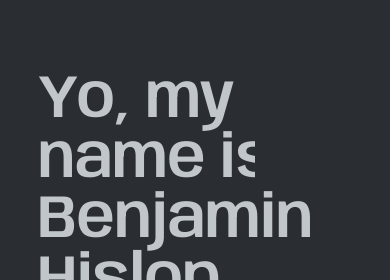
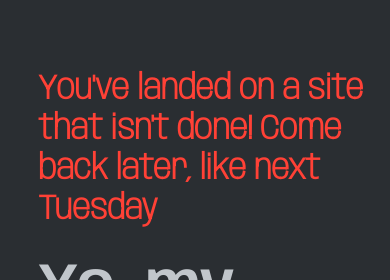
Before and after one commit to Bphissles/portfolio-site, a Vue app: page / in a window 390 px wide. Shown: the part 137-417 px from the top of the page. Built offline with nearby package versions, Linux system fonts and the light colour scheme.

Commit message:
added coming soon message

```diff
--- a/src/App.vue
+++ b/src/App.vue
@@ -7,8 +7,14 @@ import Navigation from "./components/Navigation.vue";
   <header>
     <Navigation />
   </header>
-
+  <h2 class="heading-02 red temp">You've landed on a site that isn't done! Come back later, like next Tuesday</h2>
   <RouterView />
 </template>
 
-<style></style>
+<style>
+  @media (max-width: 639px) {
+    .temp {
+      margin-left: 30px;
+    }
+  }
+</style>
--- a/src/assets/scss/_defaults.scss
+++ b/src/assets/scss/_defaults.scss
@@ -14,7 +14,7 @@ body {
   }
 
   input, textarea {
-    width: -webkit-fill-available;
+    width: 100%;
     padding: 8px;
     margin-top: 8px;
     background-color: $neutral-300;
--- a/src/assets/scss/_typography.scss
+++ b/src/assets/scss/_typography.scss
@@ -135,9 +135,11 @@ p {
 .blue {
   color: $accent-blue;
 }
-
 .orange {
   color: $accent-orange;
+}
+.red {
+  color: $accent-red;
 }
 
 .uppercase {
```
